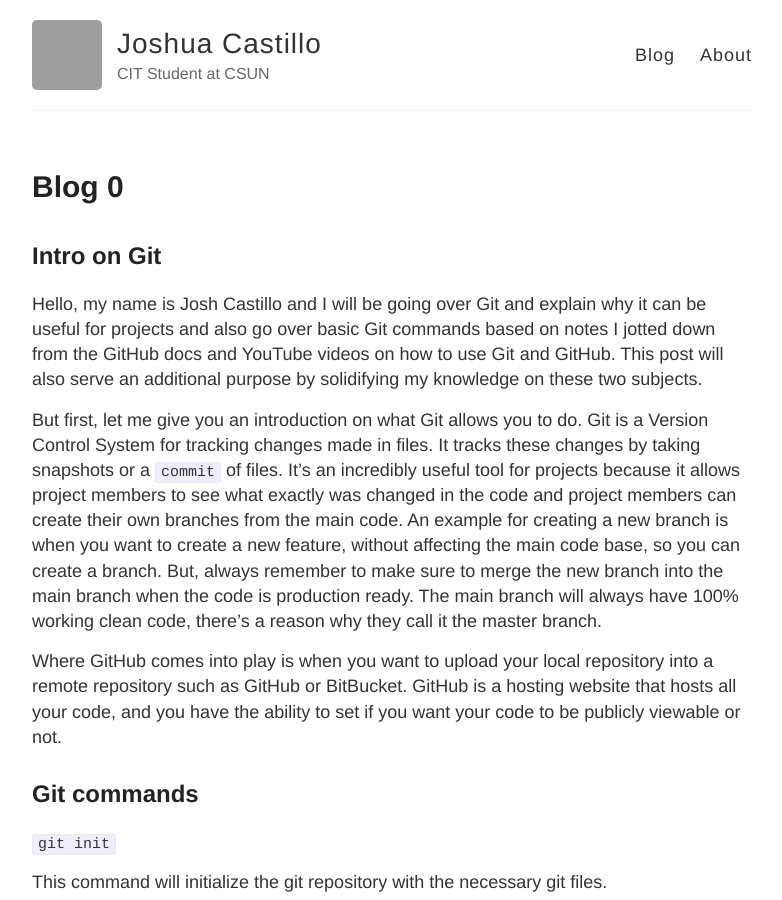
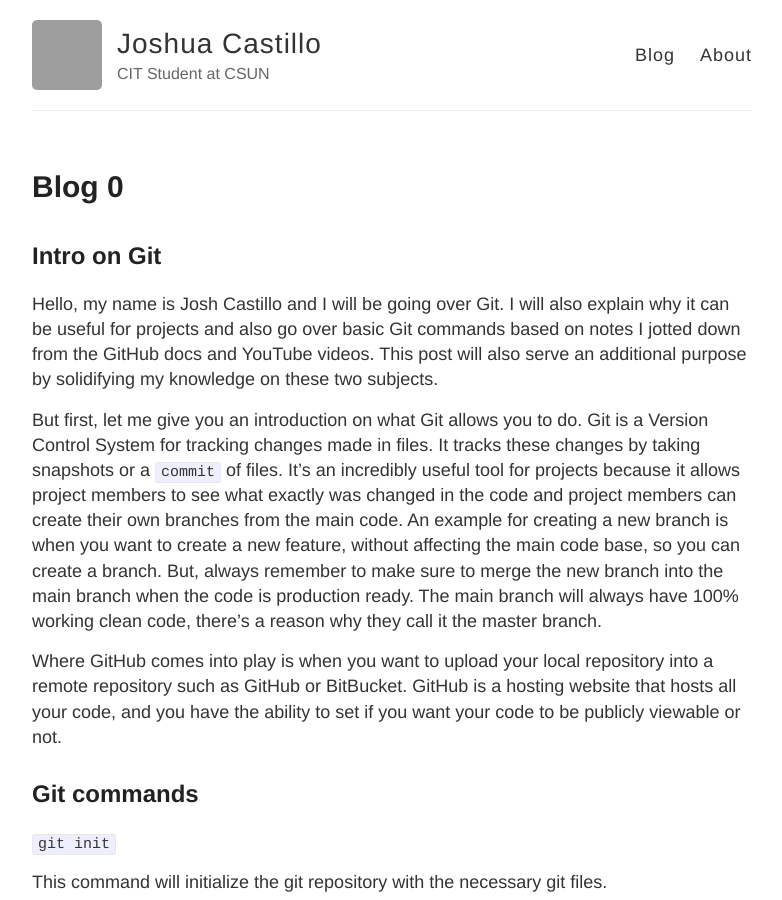
Before and after one commit to Idiomet/my-blog, a Jekyll site: the page built from _posts/2020-09-04-Blog-0.md, in a window 1280 px wide and 900 px high. Shown: the whole window, without its empty margins (248-1030 px from the left). Built offline with Jekyll 4.4.1, drawn with Linux system fonts in a browser that asks for light colours; grey boxes are pictures that could not be loaded.

Commit message:
Fixed run-on sentence in Blog 0

```diff
--- a/_posts/2020-09-04-Blog-0.md
+++ b/_posts/2020-09-04-Blog-0.md
@@ -4,7 +4,7 @@ title: "Blog 0"
 date: "2020-09-04"
 ---
 ## Intro on Git
-Hello, my name is Josh Castillo and I will be going over Git and explain why it can be useful for projects and also go over basic Git commands based on notes I jotted down from the GitHub docs and YouTube videos on how to use Git and GitHub. This post will also serve an additional purpose by solidifying my knowledge on these two subjects.
+Hello, my name is Josh Castillo and I will be going over Git. I will also explain why it can be useful for projects and also go over basic Git commands based on notes I jotted down from the GitHub docs and YouTube videos. This post will also serve an additional purpose by solidifying my knowledge on these two subjects.
 
 But first, let me give you an introduction on what Git allows you to do. Git is a Version Control System for tracking changes made in files. It tracks these changes by taking snapshots or a `commit` of files. It's an incredibly useful tool for projects because it allows project members to see what exactly was changed in the code and project members can create their own branches from the main code. An example for creating a new branch is when you want to create a new feature, without affecting the main code base, so you can create a branch. But, always remember to make sure to merge the new branch into the main branch when the code is production ready. The main branch will always have 100% working clean code, there's a reason why they call it the master branch.
 
```
